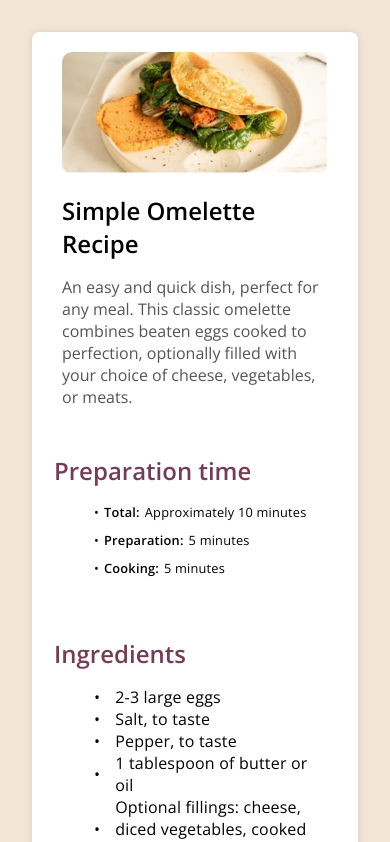
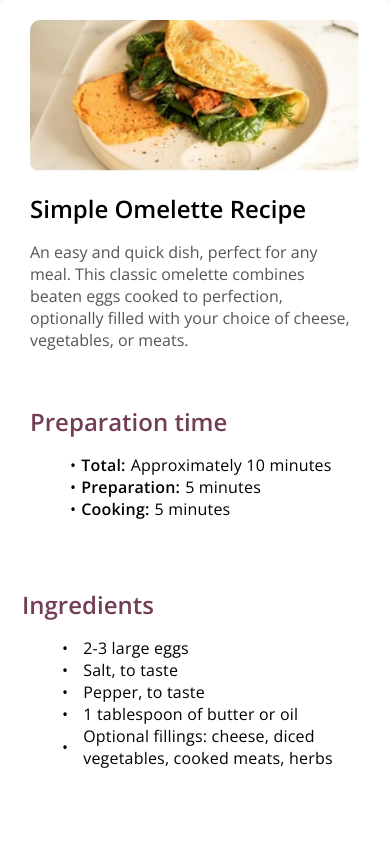
Before and after one commit to dianazavalaA/Recipe, a Vue app: page / in a window 390 px wide. Shown: the top 842 px of the page. Built offline with nearby package versions, Linux system fonts and the light colour scheme.

Commit message:
adding mediaqueries in the project

```diff
--- a/src/assets/global.css
+++ b/src/assets/global.css
@@ -6,3 +6,32 @@ html {
   height: 100%;
   font-family: "Open Sans", sans-serif;
 }
+
+/* Media query para pantallas de 360px a 800px */
+@media only screen and (width >= 360px) and (width <= 800px) {
+  body,
+  html {
+    /* Quitar el fondo en pantallas pequeñas */
+    background-color: transparent;
+    padding: 0;
+  }
+}
+
+/* Media query para pantallas de 768px a 1024px */
+@media only screen and (width >= 768px) and (width <= 1024px) {
+  body,
+  html {
+    background-color: #f3e5d8;
+    padding: 0;
+  }
+}
+
+/* Media query para pantallas de 280px a 653px */
+@media only screen and (width >= 280px) and (width <= 653px) {
+  body,
+  html {
+    /* Quitar el fondo en pantallas pequeñas */
+    background-color: transparent;
+    padding: 0;
+  }
+}
--- a/src/components/Header.vue
+++ b/src/components/Header.vue
@@ -56,7 +56,7 @@ export default {
 }
 
 /* Media query para pantallas de 360px a 800px */
-@media (min-width: 360px) and (max-width: 800px) {
+@media only screen and (width >=360px) and (width <=800px) {
 
     /* Reducir tamaño de fuente en pantallas pequeñas */
     .recipe-title {
--- a/src/components/Ingredients.vue
+++ b/src/components/Ingredients.vue
@@ -67,7 +67,7 @@ export default {
 
 
 /* Media query para pantallas de 360px a 800px */
-@media (min-width: 360px) and (max-width: 800px) {
+@media only screen and (width >=360px) and (width <=800px) {
 
     .ingredient-component {
         /* Reducir el padding en pantallas pequeñas */
--- a/src/components/Preparatation.vue
+++ b/src/components/Preparatation.vue
@@ -77,35 +77,4 @@ export default {
     flex-direction: column;
     letter-spacing: 0.2px;
 }
-
-/* Media query para pantallas de 360px a 800px */
-@media (min-width: 360px) and (max-width: 800px) {
-
-    .time-info-component {
-        /* Reducir el padding en pantallas pequeñas */
-        padding: 2px;
-
-    }
-
-    .time-title {
-        /* Reducir tamaño de la fuente para pantallas pequeñas */
-        font-size: 1.5rem;
-
-    }
-
-    .time-item {
-        /* Reducir el espacio entre los elementos */
-        gap: 5px;
-        /* Reducir el tamaño de letra de los items */
-        font-size: 0.8rem;
-
-    }
-
-    .time-list {
-        /* Añadir espacio entre los items */
-        gap: 10px;
-
-    }
-
-}
 </style>
--- a/src/style.css
+++ b/src/style.css
@@ -3,3 +3,30 @@
   margin: 0 auto;
   padding: 2rem;
 }
+
+/* Media query para pantallas de 360px a 800px */
+@media only screen and (width >= 360px) and (width <= 800px) {
+  #app {
+    max-width: 1280px;
+    margin: 0 auto;
+    padding: 0;
+  }
+}
+
+/* Media query para pantallas de 768px a 1024px */
+@media only screen and (width >= 768px) and (width <= 1024px) {
+  #app {
+    max-width: 1280px;
+    margin: 0 auto;
+    padding: 2rem;
+  }
+}
+
+/* Media query para pantallas de 280px a 653px */
+@media only screen and (width >= 280px) and (width <= 653px) {
+  #app {
+    max-width: 1280px;
+    margin: 0 auto;
+    padding: 0;
+  }
+}
```
